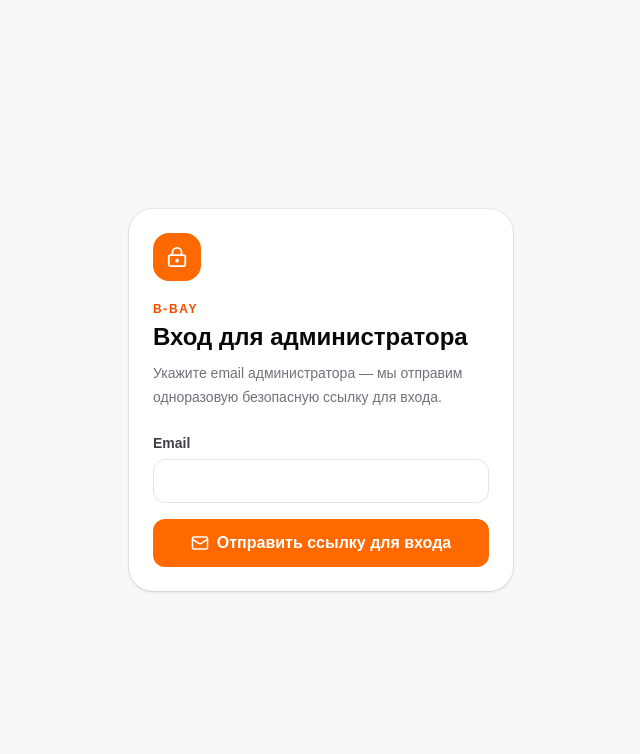
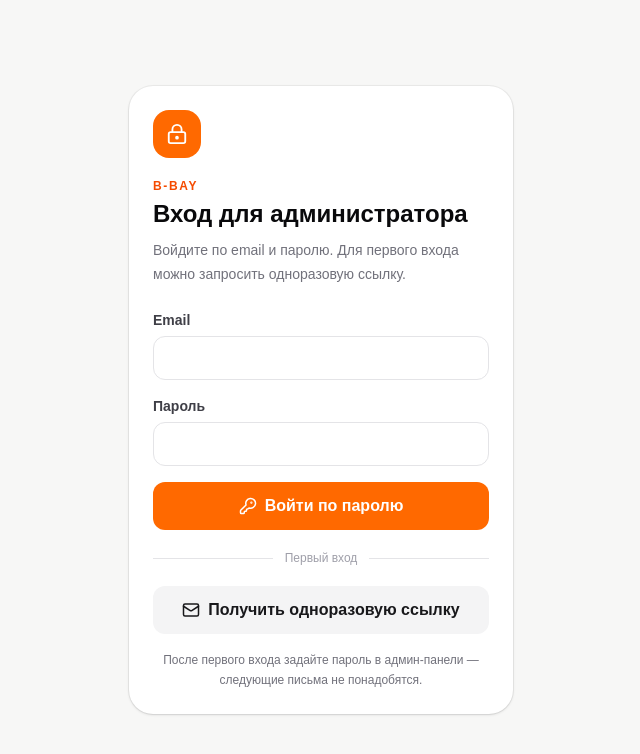
Before and after one commit to 9239998283/babay, a Next.js app: page /login in a window 1280 px wide. Shown: the top 754 px of the page, without its empty margins (319-959 px from the left). Built offline with nearby package versions, Linux system fonts and the light colour scheme; no server answers.

Commit message:
Add password login for administrators

```diff
--- a/src/app/login/page.tsx
+++ b/src/app/login/page.tsx
@@ -4,4 +4,13 @@ import { isSupabaseConfigured } from "@/lib/supabase/config";
 
 export const metadata: Metadata = { title: "Вход администратора", robots: { index: false, follow: false } };
 
-export default function LoginPage() { return <LoginForm isConfigured={isSupabaseConfigured()} />; }
+const callbackErrors: Record<string, string> = {
+  auth_callback: "Ссылка была открыта в другом браузере или уже использована. Запросите новую ссылку и откройте её в том же браузере.",
+  missing_code: "Ссылка для входа неполная или устарела. Запросите новую ссылку.",
+  not_configured: "Вход временно не настроен. Обратитесь к администратору.",
+};
+
+export default async function LoginPage({ searchParams }: { searchParams: Promise<{ error?: string }> }) {
+  const { error } = await searchParams;
+  return <LoginForm isConfigured={isSupabaseConfigured()} initialError={error ? callbackErrors[error] : undefined} />;
+}
--- a/src/components/admin/login-form.tsx
+++ b/src/components/admin/login-form.tsx
@@ -1,17 +1,21 @@
 "use client";
 
-import { LoaderCircle, LockKeyhole, Mail } from "lucide-react";
-import { useState, type FormEvent } from "react";
+import { KeyRound, LoaderCircle, LockKeyhole, Mail } from "lucide-react";
+import { useRef, useState, type FormEvent } from "react";
 import { Button } from "@/components/ui/button";
 import { getSupabaseBrowserClient } from "@/lib/supabase/client";
 
-export function LoginForm({ isConfigured }: { isConfigured: boolean }) {
+type LoadingAction = "password" | "magic-link" | null;
+
+export function LoginForm({ isConfigured, initialError = "" }: { isConfigured: boolean; initialError?: string }) {
   const [email, setEmail] = useState("");
-  const [error, setError] = useState("");
+  const [password, setPassword] = useState("");
+  const [error, setError] = useState(initialError);
   const [message, setMessage] = useState("");
-  const [loading, setLoading] = useState(false);
+  const [loading, setLoading] = useState<LoadingAction>(null);
+  const emailInputRef = useRef<HTMLInputElement>(null);
 
-  async function sendMagicLink(event: FormEvent<HTMLFormElement>) {
+  async function signInWithPassword(event: FormEvent<HTMLFormElement>) {
     event.preventDefault();
     setError("");
     setMessage("");
@@ -22,7 +26,38 @@ export function LoginForm({ isConfigured }: { isConfigured: boolean }) {
       return;
     }
 
-    setLoading(true);
+    setLoading("password");
+    const { error: signInError } = await supabase.auth.signInWithPassword({
+      email: email.trim(),
+      password,
+    });
+    setLoading(null);
+
+    if (signInError) {
+      setError(
+        signInError.code === "invalid_credentials"
+          ? "Неверный email или пароль. Если пароль ещё не задан, используйте одноразовую ссылку."
+          : "Не удалось войти: " + signInError.message,
+      );
+      return;
+    }
+
+    window.location.assign("/admin");
+  }
+
+  async function sendMagicLink() {
+    if (!emailInputRef.current?.reportValidity()) return;
+
+    setError("");
+    setMessage("");
+
+    const supabase = getSupabaseBrowserClient();
+    if (!supabase) {
+      setError("Supabase не настроен. Добавьте переменные окружения.");
+      return;
+    }
+
+    setLoading("magic-link");
     const { error: signInError } = await supabase.auth.signInWithOtp({
       email: email.trim(),
       options: {
@@ -30,14 +65,23 @@ export function LoginForm({ isConfigured }: { isConfigured: boolean }) {
         shouldCreateUser: false,
       },
     });
-    setLoading(false);
+    setLoading(null);
 
     if (signInError) {
-      setError("Не удалось отправить ссылку: " + signInError.message);
+      const isEmailLimit =
+        signInError.code === "over_email_send_rate_limit" ||
+        signInError.message.toLowerCase().includes("email rate limit");
+      setError(
+        isEmailLimit
+          ? "Лимит писем временно исчерпан. Подождите до часа после предыдущего письма и не нажимайте кнопку повторно."
+          : "Не удалось отправить ссылку: " + signInError.message,
+      );
       return;
     }
 
-    setMessage("Ссылка отправлена. Откройте письмо на этом устройстве, чтобы войти в панель администратора.");
+    setMessage(
+      "Ссылка отправлена. Откройте письмо на том же устройстве и в том же браузере, где запросили вход.",
+    );
   }
 
   return (
@@ -49,13 +93,14 @@ export function LoginForm({ isConfigured }: { isConfigured: boolean }) {
         <p className="mt-5 text-xs font-bold uppercase tracking-[0.14em] text-orange-600">B-Bay</p>
         <h1 className="mt-1 text-2xl font-extrabold text-zinc-950">Вход для администратора</h1>
         <p className="mt-2 text-sm leading-6 text-zinc-500">
-          Укажите email администратора — мы отправим одноразовую безопасную ссылку для входа.
+          Войдите по email и паролю. Для первого входа можно запросить одноразовую ссылку.
         </p>
 
-        <form onSubmit={sendMagicLink} className="mt-6 space-y-4">
+        <form onSubmit={signInWithPassword} className="mt-6 space-y-4">
           <label className="block text-sm font-semibold text-zinc-700">
             Email
             <input
+              ref={emailInputRef}
               type="email"
               value={email}
               onChange={(event) => setEmail(event.target.value)}
@@ -64,9 +109,20 @@ export function LoginForm({ isConfigured }: { isConfigured: boolean }) {
               className="mt-1.5 h-11 w-full rounded-xl border border-zinc-200 px-3.5 text-sm outline-none focus:border-orange-400 focus:ring-2 focus:ring-orange-100"
             />
           </label>
+          <label className="block text-sm font-semibold text-zinc-700">
+            Пароль
+            <input
+              type="password"
+              value={password}
+              onChange={(event) => setPassword(event.target.value)}
+              autoComplete="current-password"
+              required
+              className="mt-1.5 h-11 w-full rounded-xl border border-zinc-200 px-3.5 text-sm outline-none focus:border-orange-400 focus:ring-2 focus:ring-orange-100"
+            />
+          </label>
 
           {error ? (
-            <p role="alert" className="rounded-xl bg-red-50 px-3 py-2 text-sm text-red-700">
+            <p role="alert" className="rounded-xl bg-red-50 px-3 py-2 text-sm leading-6 text-red-700">
               {error}
             </p>
           ) : null}
@@ -76,10 +132,32 @@ export function LoginForm({ isConfigured }: { isConfigured: boolean }) {
             </p>
           ) : null}
 
-          <Button type="submit" className="w-full" size="lg" disabled={loading || !isConfigured}>
-            {loading ? <LoaderCircle className="animate-spin" size={18} /> : <Mail size={18} />}
-            Отправить ссылку для входа
+          <Button type="submit" className="w-full" size="lg" disabled={loading !== null || !isConfigured}>
+            {loading === "password" ? <LoaderCircle className="animate-spin" size={18} /> : <KeyRound size={18} />}
+            Войти по паролю
           </Button>
+
+          <div className="flex items-center gap-3 py-1 text-xs text-zinc-400">
+            <span className="h-px flex-1 bg-zinc-200" />
+            Первый вход
+            <span className="h-px flex-1 bg-zinc-200" />
+          </div>
+
+          <Button
+            type="button"
+            variant="secondary"
+            className="w-full"
+            size="lg"
+            disabled={loading !== null || !isConfigured}
+            onClick={sendMagicLink}
+          >
+            {loading === "magic-link" ? <LoaderCircle className="animate-spin" size={18} /> : <Mail size={18} />}
+            Получить одноразовую ссылку
+          </Button>
+
+          <p className="text-center text-xs leading-5 text-zinc-500">
+            После первого входа задайте пароль в админ-панели — следующие письма не понадобятся.
+          </p>
 
           {!isConfigured ? (
             <p className="text-center text-xs leading-5 text-zinc-500">
--- /dev/null
+++ b/src/components/admin/password-form.tsx
@@ -0,0 +1,107 @@
+"use client";
+
+import { KeyRound, LoaderCircle } from "lucide-react";
+import { useState, type FormEvent } from "react";
+import { Button } from "@/components/ui/button";
+import { getSupabaseBrowserClient } from "@/lib/supabase/client";
+
+export function PasswordForm() {
+  const [password, setPassword] = useState("");
+  const [confirmation, setConfirmation] = useState("");
+  const [loading, setLoading] = useState(false);
+  const [error, setError] = useState("");
+  const [message, setMessage] = useState("");
+
+  async function updatePassword(event: FormEvent<HTMLFormElement>) {
+    event.preventDefault();
+    setError("");
+    setMessage("");
+
+    if (password.length < 8) {
+      setError("Пароль должен содержать не менее 8 символов.");
+      return;
+    }
+    if (password !== confirmation) {
+      setError("Пароли не совпадают.");
+      return;
+    }
+
+    const supabase = getSupabaseBrowserClient();
+    if (!supabase) {
+      setError("Supabase не настроен.");
+      return;
+    }
+
+    setLoading(true);
+    const { error: updateError } = await supabase.auth.updateUser({ password });
+    setLoading(false);
+
+    if (updateError) {
+      setError("Не удалось сохранить пароль: " + updateError.message);
+      return;
+    }
+
+    setPassword("");
+    setConfirmation("");
+    setMessage("Пароль сохранён. Теперь можно входить с любого устройства без письма.");
+  }
+
+  return (
+    <section className="mb-6 rounded-3xl bg-white p-4 shadow-sm ring-1 ring-zinc-950/5 sm:p-5">
+      <div className="flex items-start gap-3">
+        <div className="grid size-10 shrink-0 place-items-center rounded-xl bg-orange-50 text-orange-600">
+          <KeyRound size={19} />
+        </div>
+        <div>
+          <h2 className="font-bold text-zinc-950">Пароль администратора</h2>
+          <p className="mt-1 text-sm leading-6 text-zinc-500">
+            Задайте пароль после первого входа. Затем письма и одноразовые ссылки больше не понадобятся.
+          </p>
+        </div>
+      </div>
+
+      <form onSubmit={updatePassword} className="mt-4 grid gap-3 sm:grid-cols-2">
+        <label className="block text-sm font-semibold text-zinc-700">
+          Новый пароль
+          <input
+            type="password"
+            value={password}
+            onChange={(event) => setPassword(event.target.value)}
+            autoComplete="new-password"
+            minLength={8}
+            required
+            className="mt-1.5 h-10 w-full rounded-xl border border-zinc-200 px-3 text-sm font-normal outline-none transition focus:border-orange-400 focus:ring-2 focus:ring-orange-100"
+          />
+        </label>
+        <label className="block text-sm font-semibold text-zinc-700">
+          Повторите пароль
+          <input
+            type="password"
+            value={confirmation}
+            onChange={(event) => setConfirmation(event.target.value)}
+            autoComplete="new-password"
+            minLength={8}
+            required
+            className="mt-1.5 h-10 w-full rounded-xl border border-zinc-200 px-3 text-sm font-normal outline-none transition focus:border-orange-400 focus:ring-2 focus:ring-orange-100"
+          />
+        </label>
+
+        {error ? (
+          <p role="alert" className="rounded-xl bg-red-50 px-3 py-2 text-sm text-red-700 sm:col-span-2">
+            {error}
+          </p>
+        ) : null}
+        {message ? (
+          <p role="status" className="rounded-xl bg-emerald-50 px-3 py-2 text-sm text-emerald-800 sm:col-span-2">
+            {message}
+          </p>
+        ) : null}
+
+        <Button type="submit" disabled={loading} className="sm:col-span-2 sm:w-fit">
+          {loading ? <LoaderCircle className="animate-spin" size={17} /> : <KeyRound size={17} />}
+          Сохранить пароль
+        </Button>
+      </form>
+    </section>
+  );
+}
```
Also changed, not shown: src/components/admin/admin-dashboard.tsx (+2 -1 lines).
